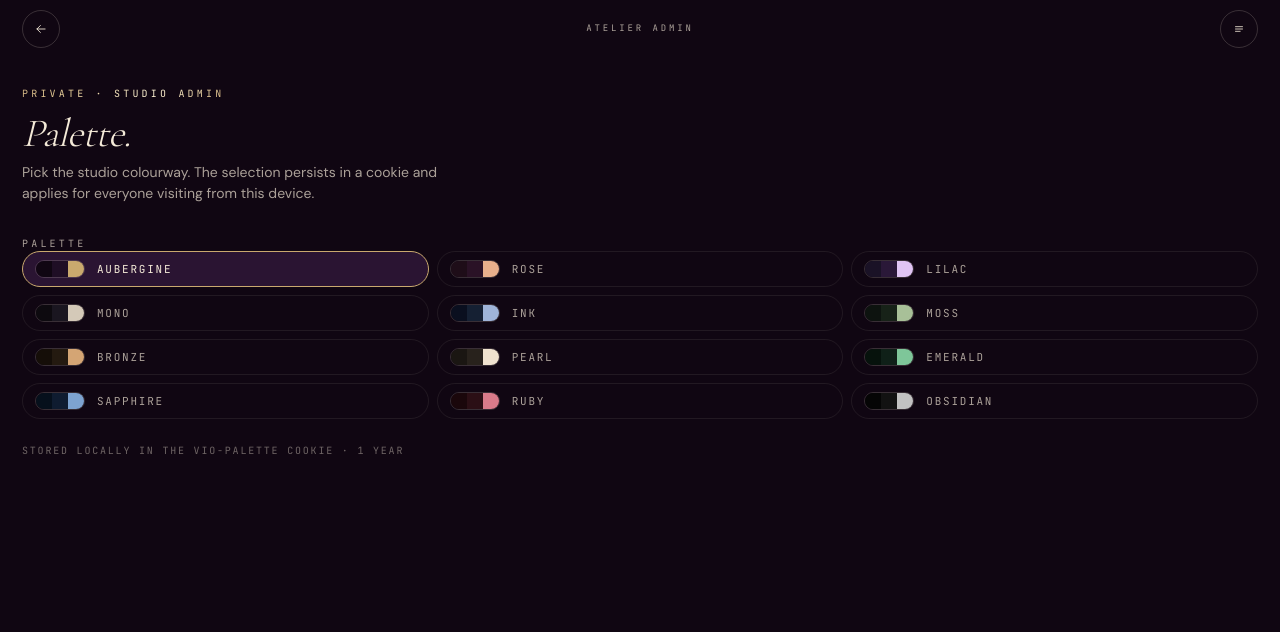
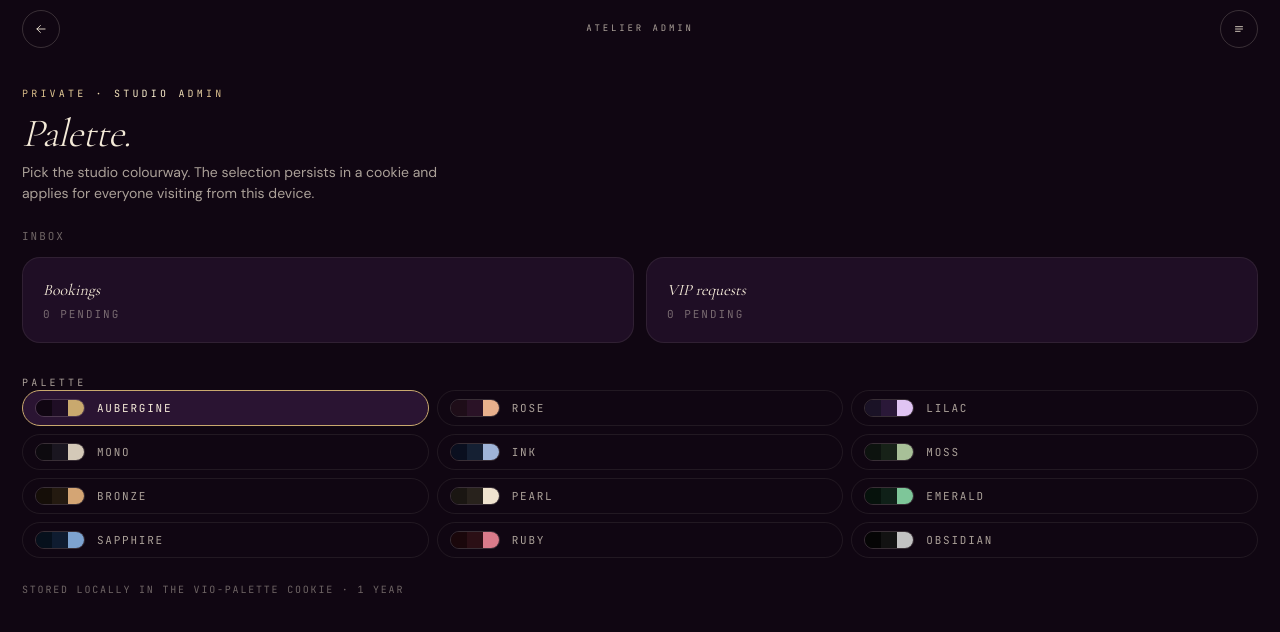
Before and after one commit to AnAtoliy-AA/violetik, a Next.js app: page /en/admin in a window 1280 px wide. Shown: the top 632 px of the page. Built offline with nearby package versions, Linux system fonts and the light colour scheme; no server answers; the database is empty.

Commit message:
feat(admin): inbox card on /admin landing showing pending counts
Adds a 2-column inbox grid (Bookings, VIP requests) before the palette
section, each card showing the live pending count fetched server-side.

```diff
--- a/app/[locale]/admin/page.tsx
+++ b/app/[locale]/admin/page.tsx
@@ -1,11 +1,13 @@
 import type { Metadata } from "next";
 import { setRequestLocale, getTranslations } from "next-intl/server";
 import { auth } from "@/auth";
-import { redirect } from "@/i18n/navigation";
+import { Link, redirect } from "@/i18n/navigation";
 import { AppHeader } from "@/widgets/app-header";
 import { Eyebrow } from "@/shared/ui/eyebrow";
 import { PaletteSwitcher } from "@/features/palette-switcher";
 import { SignOutButton } from "@/features/telegram-login";
+import { listBookingsForAdmin } from "@/db/bookings";
+import { listPendingVipRequests } from "@/db/vip-requests";
 
 type Params = { locale: string };
 
@@ -48,6 +50,12 @@ export default async function AdminRoute({
   const t = await getTranslations("Admin");
   const tSignIn = await getTranslations("SignIn");
 
+  const [bookings, pendingVip] = await Promise.all([
+    listBookingsForAdmin(),
+    listPendingVipRequests(),
+  ]);
+  const pendingBookings = bookings.filter((b) => b.status === "pending").length;
+
   return (
     <div className="pb-16">
       <AppHeader back="/home" title={t("plate_title")} />
@@ -60,6 +68,36 @@ export default async function AdminRoute({
         <p className="max-w-[420px] text-[14px] text-text-2">
           {t("hero_paragraph")}
         </p>
+      </section>
+
+      <section className="px-[22px] pb-6">
+        <h2 className="mb-3 font-mono text-[11px] uppercase tracking-[0.18em] text-text-3">
+          {t("inbox_title")}
+        </h2>
+        <ul className="grid grid-cols-2 gap-3">
+          <li>
+            <Link
+              href="/admin/bookings"
+              className="block rounded-[18px] border-[0.5px] border-line bg-surface p-5 transition-colors duration-fast ease-out hover:bg-surface/80"
+            >
+              <div className="font-display text-[16px] italic">{t("inbox_bookings")}</div>
+              <div className="mt-1 font-mono text-[11px] uppercase tracking-[0.18em] text-text-3">
+                {pendingBookings} {t("inbox_pending_suffix")}
+              </div>
+            </Link>
+          </li>
+          <li>
+            <Link
+              href="/admin/vip-requests"
+              className="block rounded-[18px] border-[0.5px] border-line bg-surface p-5 transition-colors duration-fast ease-out hover:bg-surface/80"
+            >
+              <div className="font-display text-[16px] italic">{t("inbox_vip_requests")}</div>
+              <div className="mt-1 font-mono text-[11px] uppercase tracking-[0.18em] text-text-3">
+                {pendingVip.length} {t("inbox_pending_suffix")}
+              </div>
+            </Link>
+          </li>
+        </ul>
       </section>
 
       <section className="px-[22px] pt-2 pb-10">
--- a/messages/be.json
+++ b/messages/be.json
@@ -272,7 +272,11 @@
     "eyebrow": "Прыватна · Адмін-панэль",
     "hero_title": "Палітра.",
     "hero_paragraph": "Абярыце колеравую схему студыі. Выбар захоўваецца ў cookie і прымяняецца для ўсіх наведвальнікаў з гэтай прылады.",
-    "persistence_note": "Захоўваецца ў cookie vio-palette · 1 год"
+    "persistence_note": "Захоўваецца ў cookie vio-palette · 1 год",
+    "inbox_title": "Уваходныя",
+    "inbox_bookings": "Запісы",
+    "inbox_vip_requests": "Заяўкі на VIP",
+    "inbox_pending_suffix": "чакаюць"
   },
   "NotFound": {
     "meta_title": "Згубіліся ў атэлье",
--- a/messages/en.json
+++ b/messages/en.json
@@ -272,7 +272,11 @@
     "eyebrow": "Private · Studio admin",
     "hero_title": "Palette.",
     "hero_paragraph": "Pick the studio colourway. The selection persists in a cookie and applies for everyone visiting from this device.",
-    "persistence_note": "Stored locally in the vio-palette cookie · 1 year"
+    "persistence_note": "Stored locally in the vio-palette cookie · 1 year",
+    "inbox_title": "Inbox",
+    "inbox_bookings": "Bookings",
+    "inbox_vip_requests": "VIP requests",
+    "inbox_pending_suffix": "pending"
   },
   "NotFound": {
     "meta_title": "Lost in the atelier",
--- a/messages/ru.json
+++ b/messages/ru.json
@@ -272,7 +272,11 @@
     "eyebrow": "Приватно · Админ-панель",
     "hero_title": "Палитра.",
     "hero_paragraph": "Выберите цветовую схему студии. Выбор сохраняется в cookie и применяется для всех посетителей с этого устройства.",
-    "persistence_note": "Хранится в cookie vio-palette · 1 год"
+    "persistence_note": "Хранится в cookie vio-palette · 1 год",
+    "inbox_title": "Входящие",
+    "inbox_bookings": "Записи",
+    "inbox_vip_requests": "Заявки на VIP",
+    "inbox_pending_suffix": "ожидают"
   },
   "NotFound": {
     "meta_title": "Затерялись в ателье",
```
